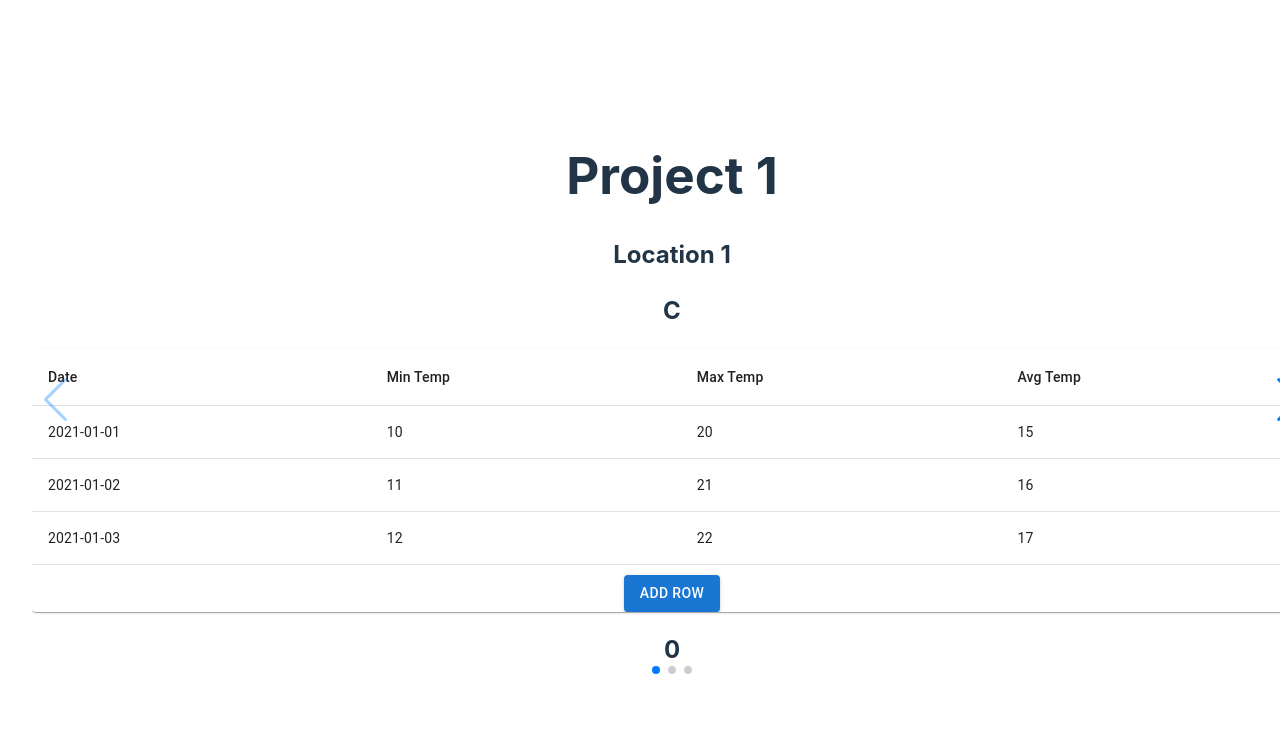
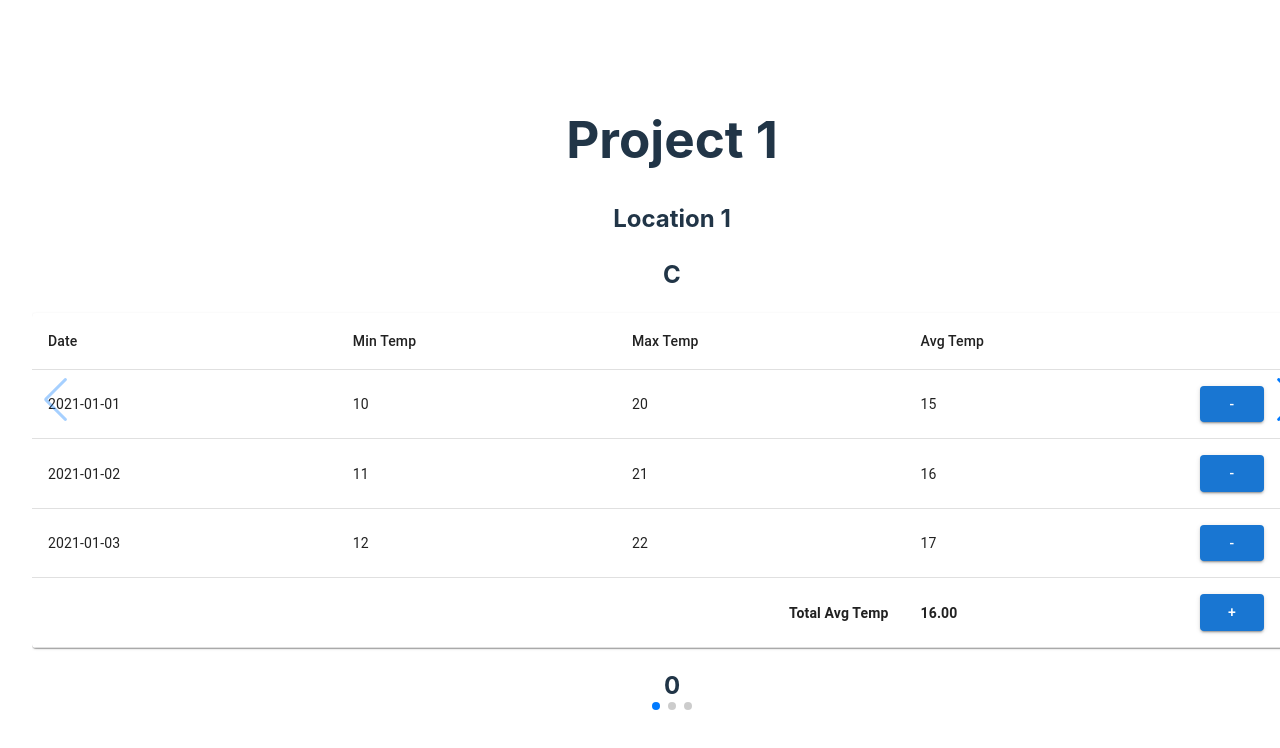
Before and after one commit to c2727c/WeatherBook, a React (Vite) app: page / in a window 1280 px wide. Shown: the top 748 px of the page. Built offline with nearby package versions, Linux system fonts and the light colour scheme.

Commit message:
Calculate TotalAvgTemp dynamically in the Table, add add/delete row Buttons

```diff
--- a/src/components/WeatherTable/WeatherTable.tsx
+++ b/src/components/WeatherTable/WeatherTable.tsx
@@ -9,7 +9,10 @@ import TableRow from '@mui/material/TableRow';
 import Paper from '@mui/material/Paper';
 import Button from '@mui/material/Button';
 
-const WeatherTable: React.FC<WeatherTableProps> = ({ entries }) => (
+const WeatherTable: React.FC<WeatherTableProps> = ({ entries }) => {
+    const totalAvgTemp = entries.reduce((sum, entry) => sum + (entry.avgTemp || 0), 0) / entries.length || 0;
+
+    return (
         <TableContainer component={Paper}>
             <Table>
                 <TableHead>
@@ -18,6 +21,7 @@ const WeatherTable: React.FC<WeatherTableProps> = ({ entries }) => (
                         <TableCell>Min Temp</TableCell>
                         <TableCell>Max Temp</TableCell>
                         <TableCell>Avg Temp</TableCell>
+                        <TableCell style={{ width: '10%', whiteSpace: 'nowrap', textAlign: 'center' }}></TableCell>
                     </TableRow>
                 </TableHead>
                 <TableBody>
@@ -27,19 +31,36 @@ const WeatherTable: React.FC<WeatherTableProps> = ({ entries }) => (
                             <TableCell>{entry.minTemp}</TableCell>
                             <TableCell>{entry.maxTemp}</TableCell>
                             <TableCell>{entry.avgTemp}</TableCell>
-                    </TableRow>
-                ))}
-            </TableBody>
-        </Table>
+                            <TableCell>
                                 <Button
                                     variant="contained"
                                     color="primary"
-                // onClick={handleAddRow}
-                style={{ marginTop: '10px' }}
                                 >
-                Add Row
+                                    -
                                 </Button>
+                            </TableCell>
+                        </TableRow>
+                    ))}
+                    <TableRow>
+                        <TableCell colSpan={3} style={{ fontWeight: 'bold', textAlign: 'right' }}>
+                            Total Avg Temp
+                        </TableCell>
+                        <TableCell style={{ fontWeight: 'bold' }}>
+                            {totalAvgTemp.toFixed(2)}
+                        </TableCell>
+                        <TableCell>
+                            <Button
+                                variant="contained"
+                                color="primary"
+                            >
+                                +
+                            </Button>
+                        </TableCell>
+                    </TableRow>
+                </TableBody>
+            </Table>
         </TableContainer>
-);
+    )
+}
 
 export default WeatherTable;
```
Lines whose indentation alone changed are shown as unchanged.
